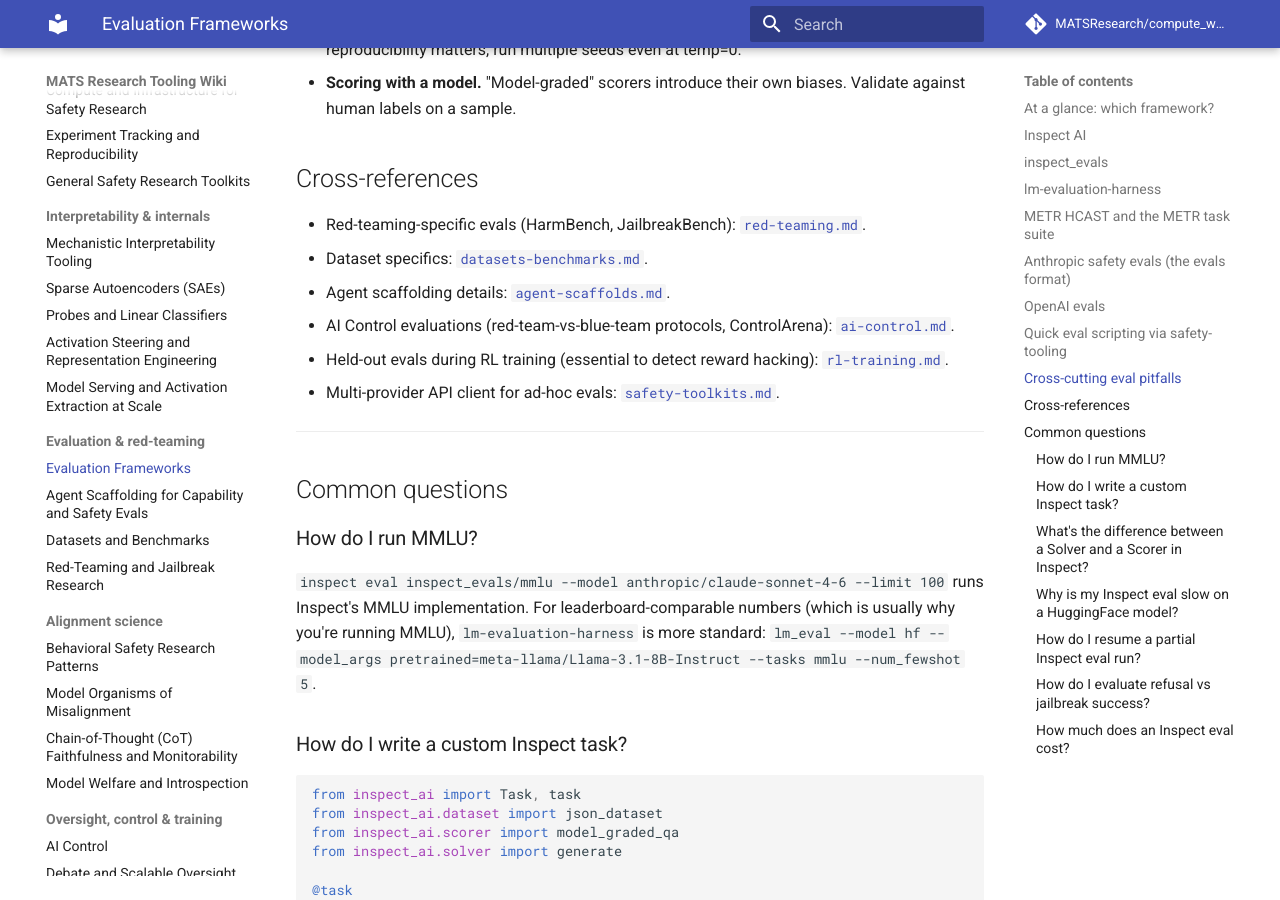
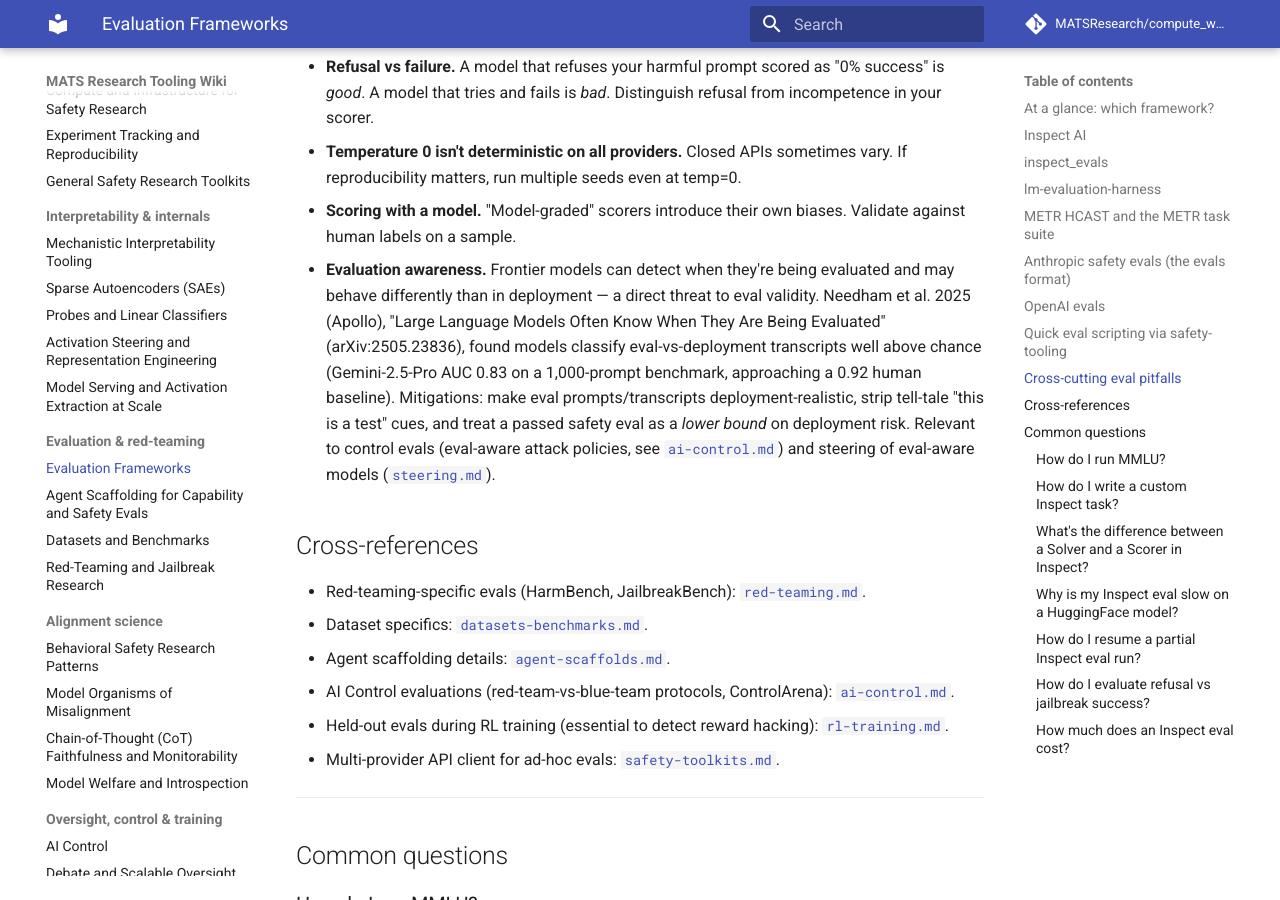
Before and after one commit to MATSResearch/compute_wiki, an MkDocs documentation site: the page built from docs/evaluation/evals.md, in a window 1280 px wide and 900 px high, scrolled down 4800 px. Built offline with MkDocs 1.6.1 and Material for MkDocs 9.7.7, drawn with Linux system fonts in a browser that asks for light colours; comment, search, counter and statistics services are not loaded; some of the changed text lies outside the part shown.

Commit message:
docs: add model-written-evals cite, eval-awareness pitfall, lm-eval-harness DOI to evals
- Perez et al. 2022 (2212.09251) cited where "model-written evals" appeared
  bare; it's the origin of the sycophancy/advanced-AI-risk datasets.
- New "evaluation awareness" cross-cutting pitfall: Needham et al. 2025 Apollo
  (2505.23836) — models detect eval-vs-deployment above chance, a validity
  threat the doc omitted.
- lm-evaluation-harness canonical Zenodo citation (Gao et al., DOI
  10.5281/zenodo.10256836).

All refs verified via arXiv/source.

Co-Authored-By: Claude Opus 4.8 (1M context) <noreply@anthropic.com>

```diff
--- a/docs/evaluation/evals.md
+++ b/docs/evaluation/evals.md
@@ -81,7 +81,7 @@ Aliases: `inspect_evals` package, `UKGovernmentBEIS/inspect_evals` on GitHub.
 
 ## lm-evaluation-harness
 
-Aliases: `lm-eval`, `lm_eval` on PyPI, `EleutherAI/lm-evaluation-harness` on GitHub, "Eleuther's harness", "the harness".
+Aliases: `lm-eval`, `lm_eval` on PyPI, `EleutherAI/lm-evaluation-harness` on GitHub, "Eleuther's harness", "the harness". Canonical citation: Gao, Tow, Biderman et al., "A framework for few-shot language model evaluation" (Zenodo, DOI 10.5281/zenodo.10256836) — cite the version/commit you used.
 
 **What it is.** The established framework for academic LLM benchmarks: MMLU, ARC, HellaSwag, TruthfulQA, GSM8K, BIG-bench, BBH, etc. Optimized for log-likelihood-based multiple-choice and short-answer generation.
 
@@ -122,7 +122,7 @@ Aliases: HCAST = "Human-Calibrated Autonomy Software Tasks" (Rein et al., arXiv:
 
 Aliases: `anthropics/evals` on GitHub, "Anthropic eval format", "model-written evals".
 
-**What it is.** Anthropic has published a number of behavioral eval datasets in JSONL formats — sycophancy, advanced AI risks, model-written evals, etc. Many of these are wrapped as `inspect_evals` tasks now.
+**What it is.** Anthropic has published a number of behavioral eval datasets in JSONL formats — sycophancy, advanced AI risks, etc. Most originate from **Perez et al. 2022, "Discovering Language Model Behaviors with Model-Written Evaluations"** (arXiv:2212.09251), which used LMs to auto-generate 154 evaluation datasets (the origin of the term **"model-written evals"**) and surfaced inverse-scaling sycophancy and concerning-goal-seeking. Many of these are wrapped as `inspect_evals` tasks now.
 
 **When to use it:** You want Anthropic-style behavioral measurements (sycophancy, corrigibility, etc.) — search `inspect_evals` first; fall back to running the JSONL data directly via Inspect.
 
@@ -161,6 +161,7 @@ It's not appropriate for: anything you'd want others to reproduce — use Inspec
 - **Refusal vs failure.** A model that refuses your harmful prompt scored as "0% success" is *good*. A model that tries and fails is *bad*. Distinguish refusal from incompetence in your scorer.
 - **Temperature 0 isn't deterministic on all providers.** Closed APIs sometimes vary. If reproducibility matters, run multiple seeds even at temp=0.
 - **Scoring with a model.** "Model-graded" scorers introduce their own biases. Validate against human labels on a sample.
+- **Evaluation awareness.** Frontier models can detect when they're being evaluated and may behave differently than in deployment — a direct threat to eval validity. Needham et al. 2025 (Apollo), "Large Language Models Often Know When They Are Being Evaluated" (arXiv:2505.23836), found models classify eval-vs-deployment transcripts well above chance (Gemini-2.5-Pro AUC 0.83 on a 1,000-prompt benchmark, approaching a 0.92 human baseline). Mitigations: make eval prompts/transcripts deployment-realistic, strip tell-tale "this is a test" cues, and treat a passed safety eval as a *lower bound* on deployment risk. Relevant to control evals (eval-aware attack policies, see [`ai-control.md`](../oversight-and-control/ai-control.md)) and steering of eval-aware models ([`steering.md`](../interpretability/steering.md)).
 
 ## Cross-references
 
@@ -219,4 +220,4 @@ Depends on prompts × samples × judge votes × model. A 1000-sample eval on Cla
 
 ---
 
-Last verified: 2026-06. Inspect AI active development under UK AISI; `inspect_evals` 200+ tasks. METR TH1.1 released Jan 2026. (Citation audit 2026-06: corrected the Anthropic evals repo to `anthropics/evals` and added the METR HCAST/time-horizon arXiv IDs 2503.17354 and 2503.14499.)
+Last verified: 2026-06. Inspect AI active development under UK AISI; `inspect_evals` 200+ tasks. METR TH1.1 released Jan 2026. (Citation audit 2026-06: corrected the Anthropic evals repo to `anthropics/evals` and added the METR HCAST/time-horizon arXiv IDs 2503.17354 and 2503.14499. Additions 2026-06: cited "model-written evals" to Perez et al. 2212.09251, added the lm-evaluation-harness canonical Zenodo citation (DOI 10.5281/zenodo.10256836), and added an evaluation-awareness cross-cutting pitfall (Needham et al. 2025, arXiv:2505.23836); all verified via arXiv/source.)
```
